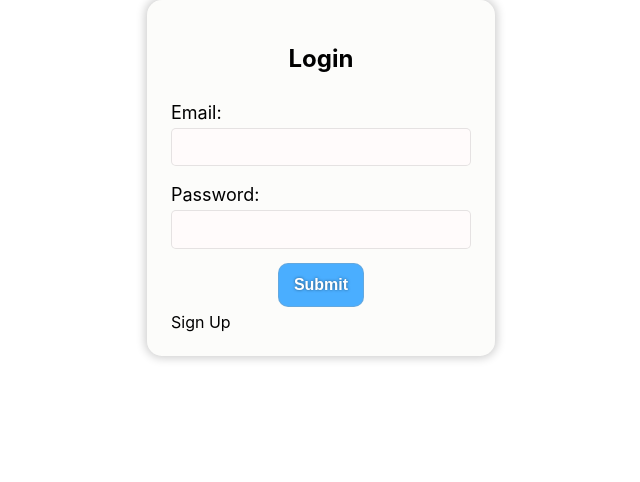
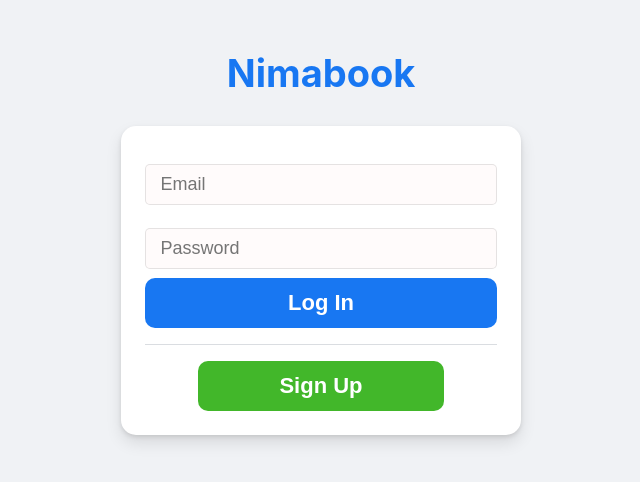
Before and after one commit to nima-m-git/odinbook-frontend, a React (Create React App) app: page /posts/1 in a window 1280 px wide. Shown: the top 482 px of the page, without its empty margins (319-959 px from the left). Built offline with nearby package versions, Linux system fonts and the light colour scheme.

Commit message:
stylings added

```diff
--- a/src/components/App/App.js
+++ b/src/components/App/App.js
@@ -33,8 +33,9 @@ const App = () => {
       {!loggedIn ? (
         <Login {...{ setHeaders }} />
       ) : (
+        <div>
+          <HeaderNav logout={() => setLoggedIn(false)} />
           <div className="container">
-          <HeaderNav logout={() => setLoggedIn(false)} />
             <Switch>
               <Route path={["/", "/posts"]} exact>
                 <PostIndex />
@@ -50,6 +51,7 @@ const App = () => {
               </Route>
             </Switch>
           </div>
+        </div>
       )}
     </div>
   );
--- a/src/components/App/App.scss
+++ b/src/components/App/App.scss
@@ -1,38 +1,66 @@
-.App {
-  text-align: center;
+$header-height: 100px;
+
+* {
+  box-sizing: border-box;
 }
 
-.App-logo {
-  height: 40vmin;
-  pointer-events: none;
+#root,
+body {
+  background: rgb(240, 242, 245);
+  height: 100%;
 }
 
-@media (prefers-reduced-motion: no-preference) {
-  .App-logo {
-    animation: App-logo-spin infinite 20s linear;
+.app {
+  background: rgb(240, 242, 245);
+}
+
+.container {
+  margin: 0 auto;
+  margin-top: $header-height;
+  width: 90vw;
+  padding: 30px;
+  display: flex;
+  justify-content: center;
+}
+
+textarea {
+  border-radius: 20px;
+  // border: 0.5px solid grey;
+  border: none;
+  padding: 1em;
+  font-family: inherit;
+  resize: none;
+  font-weight: 300;
+  width: 100%;
+  background: rgb(240, 242, 245);
+
+  & :focus {
+    outline-style: solid;
+    outline-width: 1px;
+    color: red;
   }
 }
 
-.App-header {
-  background-color: #282c34;
-  min-height: 100vh;
-  display: flex;
-  flex-direction: column;
-  align-items: center;
-  justify-content: center;
-  font-size: calc(10px + 2vmin);
-  color: white;
+img {
+  border-radius: 25px;
 }
 
-.App-link {
-  color: #61dafb;
+// Commons
+.submit-btn {
+  background: rgb(24, 119, 242);
+  width: 100%;
+
+  &:hover {
+    background: #156cdd;
+  }
 }
 
-@keyframes App-logo-spin {
-  from {
-    transform: rotate(0deg);
-  }
-  to {
-    transform: rotate(360deg);
-  }
+button {
+  height: 50px;
+  border-radius: 10px;
+  border: none;
+  color: white;
+  font-size: 22px;
+  font-weight: 600;
+  cursor: pointer;
 }
--- a/src/components/HeaderNav/HeaderNav.js
+++ b/src/components/HeaderNav/HeaderNav.js
@@ -37,10 +37,10 @@ const HeaderNav = ({ logout }) => {
         <Link className="link" to={`/users/${user._id}`}>
           {user?.image && (
             <div className="profilePic">
-              <img src={user.image} alt="profile pic" width="40"></img>
+              <div className="usersName">{user.fullName}</div>
+              <img src={user.image} alt="profile pic" width="50"></img>
             </div>
           )}
-          {user.fullName}
         </Link>
         <div className="link" onClick={logout}>
           Logout
--- a/src/components/HeaderNav/HeaderNav.scss
+++ b/src/components/HeaderNav/HeaderNav.scss
@@ -1,4 +1,11 @@
+$header-height: 100px;
+
 .header {
+  position: fixed;
+  height: $header-height;
+  left: 0;
+  right: 0;
+  top: 0;
   display: flex;
   justify-content: space-between;
   align-items: center;
@@ -21,6 +28,7 @@ h1,
 
 .navbar {
   text-align: end;
+  display: flex;
 
   .link {
     cursor: pointer;
@@ -30,6 +38,16 @@ h1,
     font-size: 18px;
     margin: 0.8em;
 
+    .profilePic {
+      display: flex;
+      width: fit-content;
+
+      .usersName {
+        margin-right: 5px;
+        width: fit-content;
+      }
+    }
+
     &:hover {
       color: rgb(150, 150, 150);
     }
--- a/src/components/Login/Login.js
+++ b/src/components/Login/Login.js
@@ -26,32 +26,33 @@ const Login = ({ setHeaders }) => {
   };
 
   return (
-    <div>
+    <div className="login">
+      <header>Nimabook</header>
       <form className="login-form" onSubmit={checkCredentials}>
-        <h2 className="form-title">Login</h2>
         {error && <div className="error">- {error}</div>}
         <label>
-          Email:
           <input
             type="email"
             name="email"
             value={email}
             onChange={(e) => setEmail(e.target.value)}
+            placeholder="Email"
           />
         </label>
         <label>
-          Password:
           <input
             type="password"
             name="password"
             value={password}
             onChange={(e) => setPassword(e.target.value)}
+            placeholder="Password"
           />
         </label>
-        <button type="submit">Submit</button>
-        <div className="signup-btn" onClick={() => setSignupPopup(true)}>
+        <button className="submit-btn">Log In</button>
+        <div className="line" />
+        <button className="signup-btn" onClick={() => setSignupPopup(true)}>
           Sign Up
-        </div>
+        </button>
       </form>
       {signupPopup && <Signup closePopup={() => setSignupPopup(false)} />}
     </div>
--- a/src/components/Login/Login.scss
+++ b/src/components/Login/Login.scss
@@ -1,35 +1,18 @@
+@import "../vars.scss";
+
 .login-form,
 .signup-form {
   display: flex;
   justify-content: space-between;
   flex-direction: column;
-  width: 300px;
+  width: 400px;
   border: none;
-  box-shadow: 0 0 10px 2px rgba(0, 0, 0, 0.2);
+  box-shadow: rgba(0, 0, 0, 0.1) 0px 2px 4px 0px,
+    rgba(0, 0, 0, 0.1) 0px 8px 16px 0px;
   padding: 1.5em;
   margin: 0 auto;
   border-radius: 15px;
-  background: rgba(243, 241, 234, 0.253);
-
-  button {
-    // create reusable submit btn
-    padding: 12px 15px;
-    margin: 5px;
-    width: fit-content;
-    align-self: center;
-    font-size: 16px;
-    font-weight: 600;
-    border-radius: 10px;
-    border: none;
-    background: rgb(74, 174, 255);
-    color: white;
-    text-shadow: 0 0 3px rgba(0, 0, 0, 0.5);
-    border: 0.5px solid rgba(153, 153, 153, 0.315);
-
-    &:hover {
-      background: rgb(72, 120, 224);
-    }
-  }
+  background: white;
 
   label {
     display: flex;
@@ -42,11 +25,14 @@
     margin-top: 5px;
     border-radius: 5px;
     border: 0.5px solid rgba(0, 0, 0, 0.1);
-    height: 28px;
     background: rgb(255, 251, 251);
-    padding: 0.3em 0.6em;
-    font-size: 14px;
+    padding: 0.5em 0.8em;
+    font-size: 18px;
   }
+}
+
+.login-form {
+  margin: 30px auto;
 }
 
 .form-title {
@@ -58,3 +44,22 @@
   font-style: italic;
   margin: 5px 0;
 }
+
+.line {
+  border-top: 1px solid $line-grey;
+  margin: 1em 0;
+}
+
+.signup-btn {
+  background: $fb-green;
+  width: 70%;
+  margin: 0 auto;
+}
+
+.login header {
+  color: $fb-logo-blue;
+  font-weight: 700;
+  font-size: 38px;
+  text-align: center;
+  margin-top: 50px;
+}
--- a/src/components/Posts/Post.js
+++ b/src/components/Posts/Post.js
@@ -2,6 +2,8 @@ import axios from "axios";
 import { useState } from "react";
 import { Link } from "react-router-dom";
 import { CommentBox } from "./CommentBox";
+
+import imageBufferDataToString from "../../imageBufferDataToString";
 
 const ExpandLikes = ({ post }) => (
   <div className="expanded-likes">
@@ -23,13 +25,22 @@ const Post = ({ refresh, post }) => {
   };
 
   return (
-    <div
-      className="post"
-      style={{ border: "1px solid black", width: "500px", margin: "2em" }}
-    >
+    <div className="post">
       <div className="post-info">
         <Link to={`/users/${post.author._id}`}>
-          <div className="author">{post.author.fullName}</div>
+          <div className="profilePic">
+            <div className="auth">{post.author.fullName}</div>
+            {post.author?.image && (
+              <img
+                src={
+                  imageBufferDataToString(post.author.image) ||
+                  "https://fertilitynetworkuk.org/wp-content/uploads/2017/01/Facebook-no-profile-picture-icon-620x389.jpg"
+                }
+                alt="profile pic"
+                width="50"
+              ></img>
+            )}
+          </div>
         </Link>
 
         <p className="content">{post.content}</p>
--- a/src/components/Posts/PostForm.js
+++ b/src/components/Posts/PostForm.js
@@ -22,13 +22,12 @@ const PostForm = ({ refresh }) => {
   return (
     <form className="postForm" onSubmit={handleSubmit}>
       <label>
-        Whats on your mind?
         <textarea
           onChange={(e) => setContent(e.target.value)}
           value={content}
-          rows={5}
-          // cols={40}
+          rows={2}
           maxLength={500}
+          placeholder="Whats on your mind?"
         />
       </label>
       <button className="submit-btn">Submit</button>
--- a/src/components/Posts/PostIndex.js
+++ b/src/components/Posts/PostIndex.js
@@ -3,6 +3,7 @@ import { useEffect, useState } from "react";
 
 import { PostForm } from "./PostForm";
 import { Post } from "./Post";
+import "./Posts.scss";
 
 const PostIndex = () => {
   const [posts, setPosts] = useState([]);
--- a/src/components/Posts/PostPage.js
+++ b/src/components/Posts/PostPage.js
@@ -4,6 +4,7 @@ import { useParams } from "react-router-dom";
 import { useState } from "react/cjs/react.development";
 
 import { Post } from "./Post";
+import "./Posts.scss";
 
 const PostPage = () => {
   const [post, setPost] = useState();
--- /dev/null
+++ b/src/components/Posts/Posts.scss
@@ -0,0 +1,20 @@
+.postForm {
+  display: flex;
+  flex-direction: column;
+  width: 100%;
+  justify-content: space-between;
+
+  textarea {
+    margin-bottom: 10px;
+  }
+}
+
+.posts-container {
+  & > * {
+    margin: 30px 0;
+    border-radius: 8px;
+    box-shadow: rgba(0, 0, 0, 0.2) 0px 1px 2px 0px;
+    background: white;
+    padding: 16px;
+  }
+}
--- /dev/null
+++ b/src/components/vars.scss
@@ -0,0 +1,3 @@
+$line-grey: rgb(218, 221, 225);
+$fb-green: rgb(66, 183, 42);
+$fb-logo-blue: rgb(24, 119, 242);
```
Also changed, not shown: 1 other file (tests, documents, lock files or other folders). Lines whose indentation alone changed are shown as unchanged.
